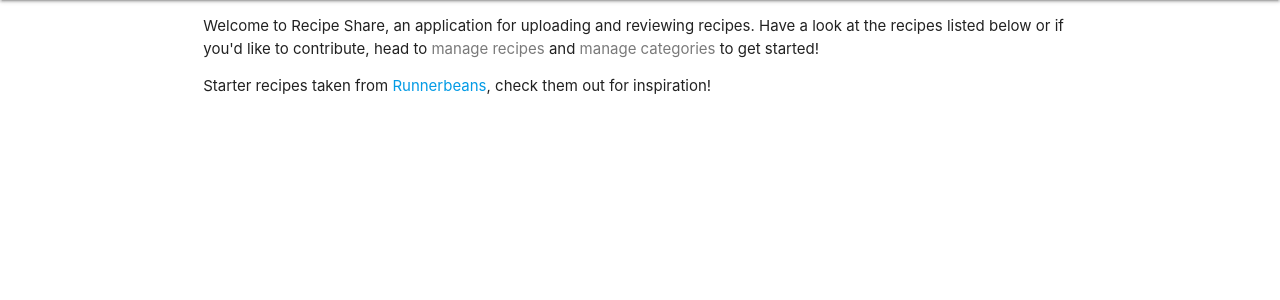
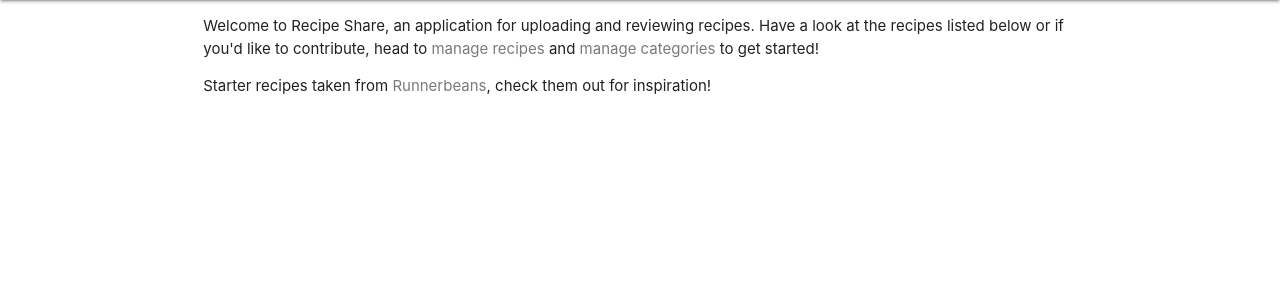
Before and after one commit to SeanLewisIRE/recipe_app, a Flask app: template templates/recipes.html in a window 1280 px wide. Shown: the part 64-364 px from the top of the page. Run offline with Flask 2, Linux system fonts and the light colour scheme; the template is opened without the code that fills it, so the values that code supplies are empty; parts of the project's set-up code (start-up, migrations or seed data) failed here and were passed over; some libraries are stand-ins or nearby versions.

Commit message:
Completed README file. Fixed link styling on recipes intro paragraph

```diff
--- a/app.py
+++ b/app.py
@@ -12,7 +12,6 @@ app.config["MONGO_DBNAME"] = mongo_dbname
 app.config["MONGO_URI"] = 'mongodb+srv://' + mongo_username + ':' + mongo_password + '@' + mongo_cluster + '-tjxfj.mongodb.net/' + mongo_dbname + '?retryWrites=true&w=majority'
 mongo = PyMongo(app)
 
-# 'mongodb+srv://MONGO_DB_USERNAME:MONGO_DB_PASSWORD@MONGO_CLUSTER_NAME-tjxfj.mongodb.net/MONGO_DB_NAME?retryWrites=true&w=majority'
 
 @app.route('/')
 def recipes_page():
--- a/templates/recipes.html
+++ b/templates/recipes.html
@@ -4,7 +4,7 @@
     <div class="row">
         <div class="col s12">
             <p class="intro">Welcome to Recipe Share, an application for uploading and reviewing recipes. Have a look at the recipes listed below or if you'd like to contribute, head to <a href="{{url_for('manage_recipes')}}">manage recipes</a> and <a href="{{url_for('manage_categories')}}">manage categories</a> to get started!</p>
-            <p>Starter recipes taken from <a href="https://www.runnerbeans.co/">Runnerbeans</a>, check them out for inspiration!</p>
+            <p class="intro">Starter recipes taken from <a href="https://www.runnerbeans.co/">Runnerbeans</a>, check them out for inspiration!</p>
         </div>
     </div>
     <div class="row">
```
Also changed, not shown: README.md.
